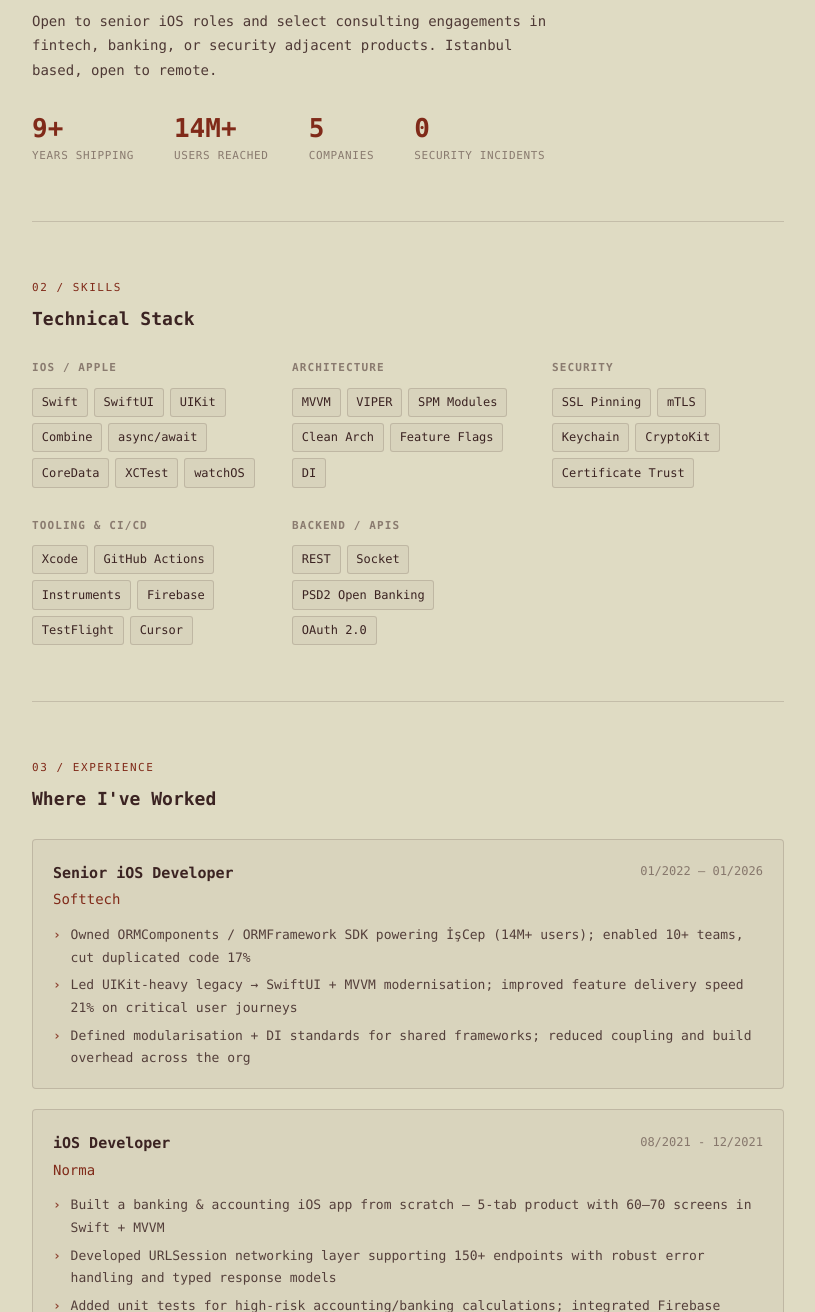
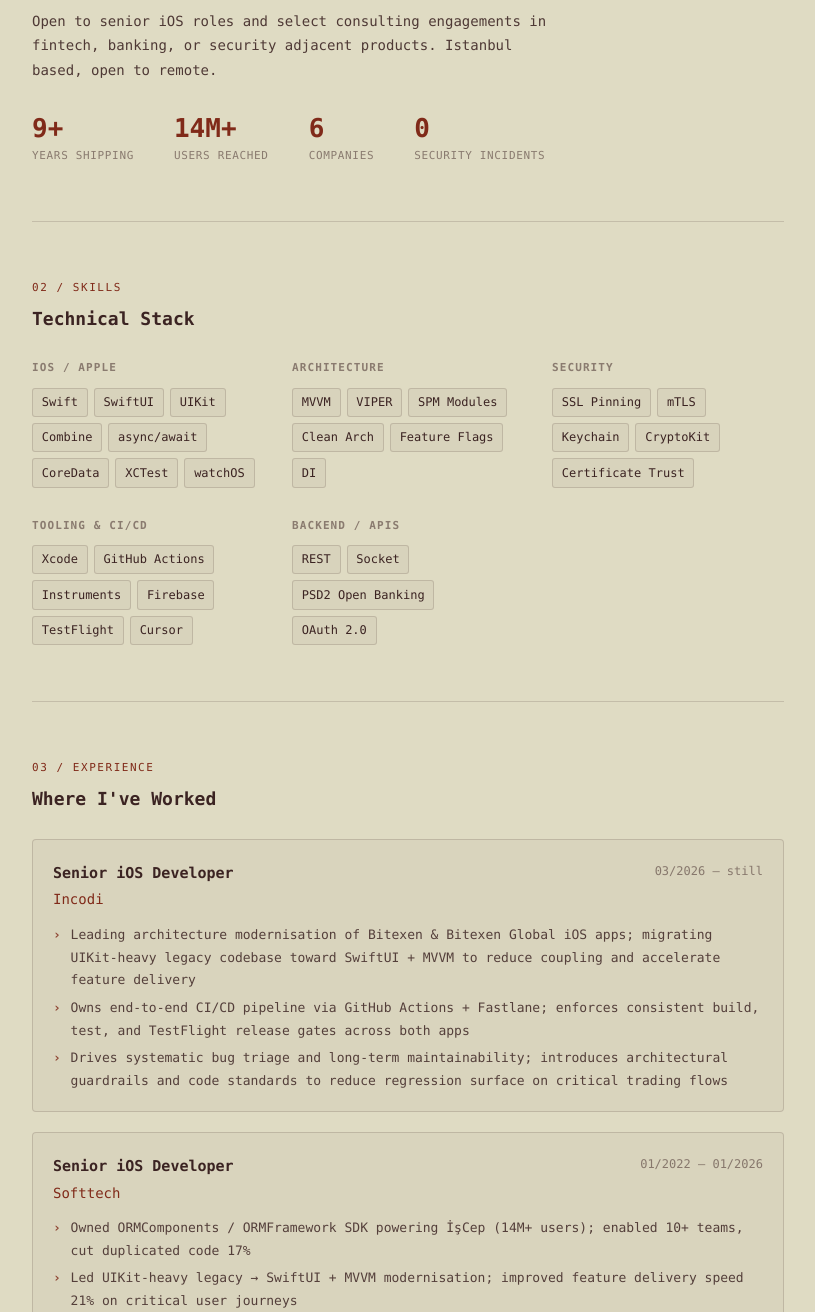
Before and after one commit to cagatayegilmez/cagatayegilmez.github.io, a plain HTML site: page index.html in a window 1280 px wide. Shown: the part 1048-2360 px from the top of the page, without its empty margins (232-1047 px from the left). Drawn offline with Linux system fonts and the light colour scheme.

Commit message:
Update index.html

```diff
--- a/index.html
+++ b/index.html
@@ -75,7 +75,7 @@
               <span class="prompt">cagatay@portfolio:~$</span>
               <span style="padding-left:0.5rem">cat highlights.txt</span>
             </div>
-            <div class="terminal-output">9 yrs shipping &nbsp;·&nbsp; 14M+ users &nbsp;·&nbsp; 5 companies &nbsp;·&nbsp; 0 security incidents</div>
+            <div class="terminal-output">9 yrs shipping &nbsp;·&nbsp; 14M+ users &nbsp;·&nbsp; 6 companies &nbsp;·&nbsp; 0 security incidents</div>
             <div class="terminal-line" style="margin-top:0.4em">
               <span class="prompt">cagatay@portfolio:~$</span>
               <span class="terminal-cursor" aria-hidden="true"></span>
@@ -115,7 +115,7 @@
             <span class="metric-label">users reached</span>
           </div>
           <div class="metric">
-            <span class="metric-value">5</span>
+            <span class="metric-value">6</span>
             <span class="metric-label">companies</span>
           </div>
           <div class="metric">
@@ -198,6 +198,21 @@
         <h2 class="section-title" id="experience-title">Where I've Worked</h2>
 
         <div class="experience-list">
+
+          <article class="exp-card">
+            <div class="exp-header">
+              <div>
+                <div class="exp-title">Senior iOS Developer</div>
+                <div class="exp-company">Incodi</div>
+              </div>
+              <span class="exp-date">03/2026 — still</span>
+            </div>
+            <ul class="exp-bullets">
+              <li>Leading architecture modernisation of Bitexen & Bitexen Global iOS apps; migrating UIKit-heavy legacy codebase toward SwiftUI + MVVM to reduce coupling and accelerate feature delivery</li>
+              <li>Owns end-to-end CI/CD pipeline via GitHub Actions + Fastlane; enforces consistent build, test, and TestFlight release gates across both apps</li>
+              <li>Drives systematic bug triage and long-term maintainability; introduces architectural guardrails and code standards to reduce regression surface on critical trading flows</li>
+            </ul>
+          </article>
 
           <article class="exp-card">
             <div class="exp-header">
```
